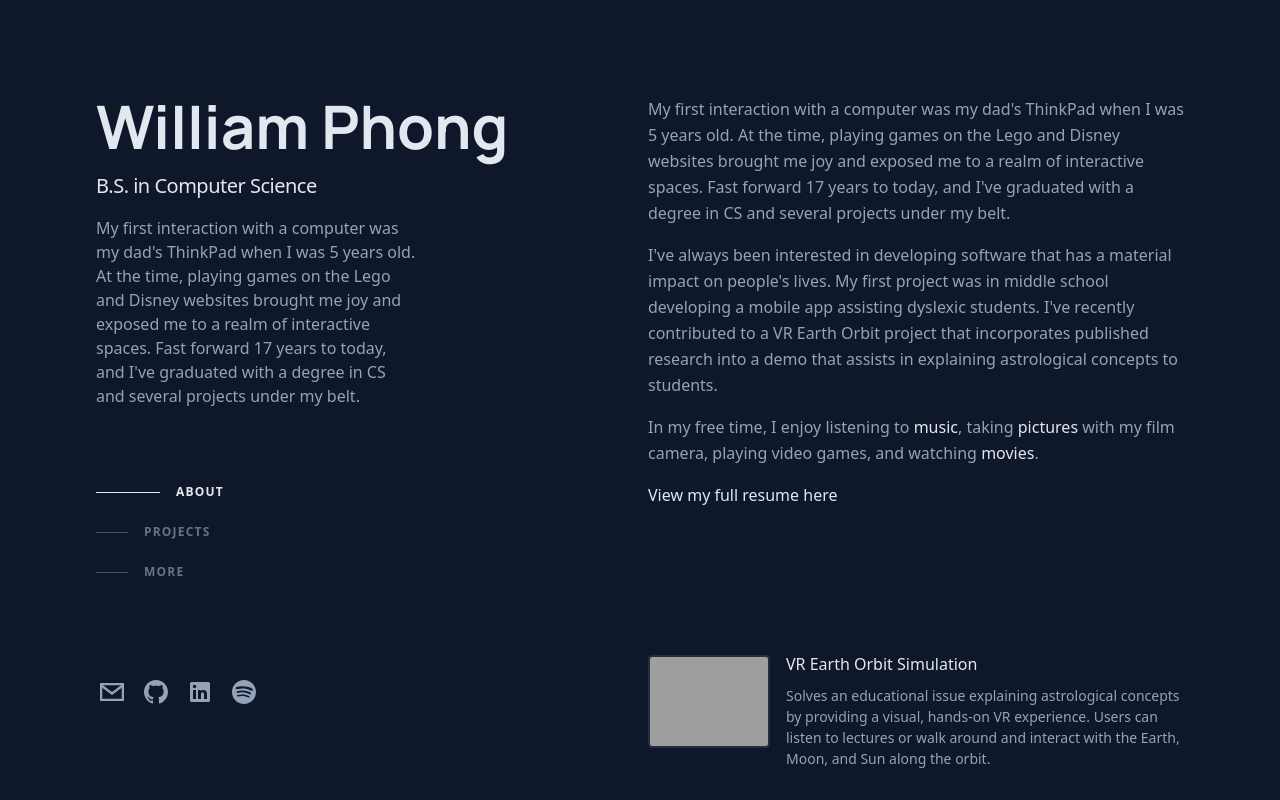
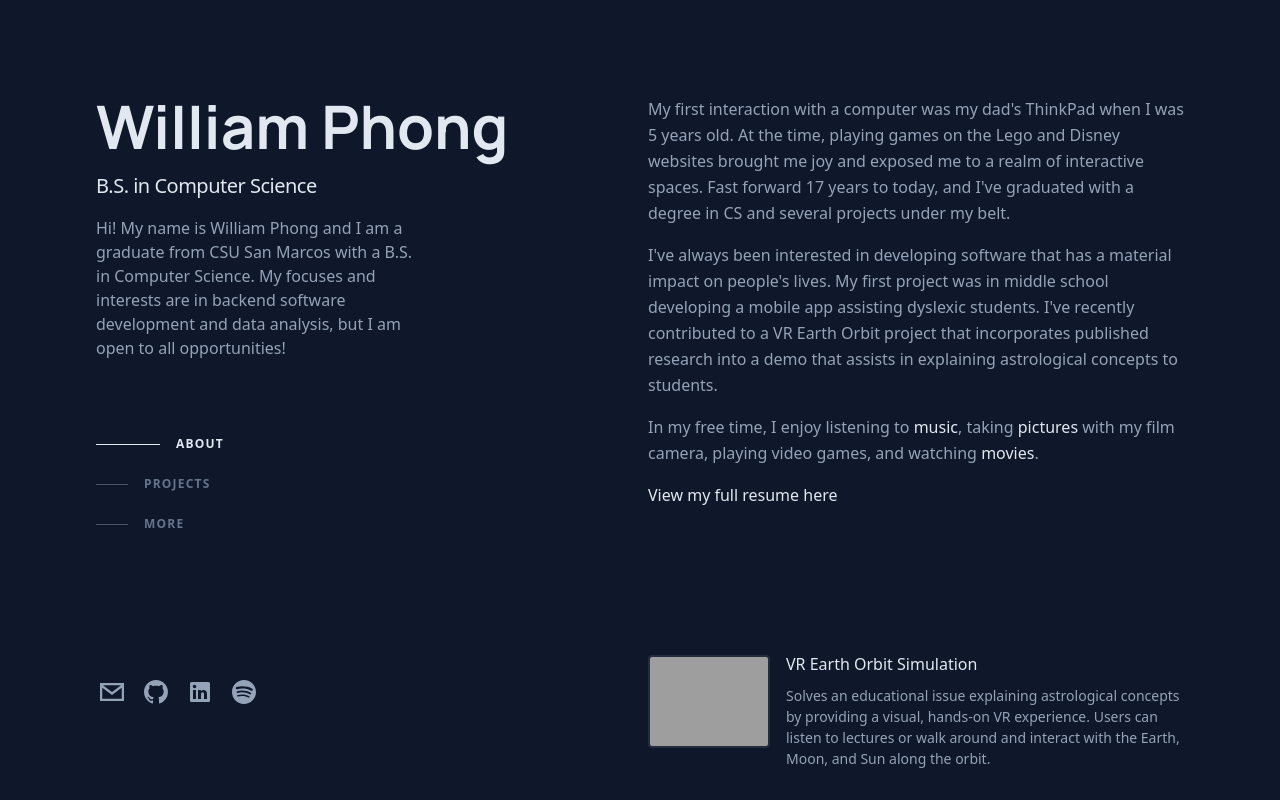
Before and after one commit to williamphong/waphong.com, a Next.js app: page / in a window 1280 px wide. Shown: the top 800 px of the page. Built offline with nearby package versions, Linux system fonts and the light colour scheme; grey boxes are pictures that could not be loaded.

Commit message:
fixed abt me

```diff
--- a/app/page.tsx
+++ b/app/page.tsx
@@ -56,7 +56,7 @@ export default function Home() {
               B.S. in Computer Science
             </h2>
 
-            <p className="mt-4 max-w-xs leading-normal">{aboutMe.p2}</p>
+            <p className="mt-4 max-w-xs leading-normal">{aboutMe.p1}</p>
 
             <nav
               className="nav hidden lg:block"
```
